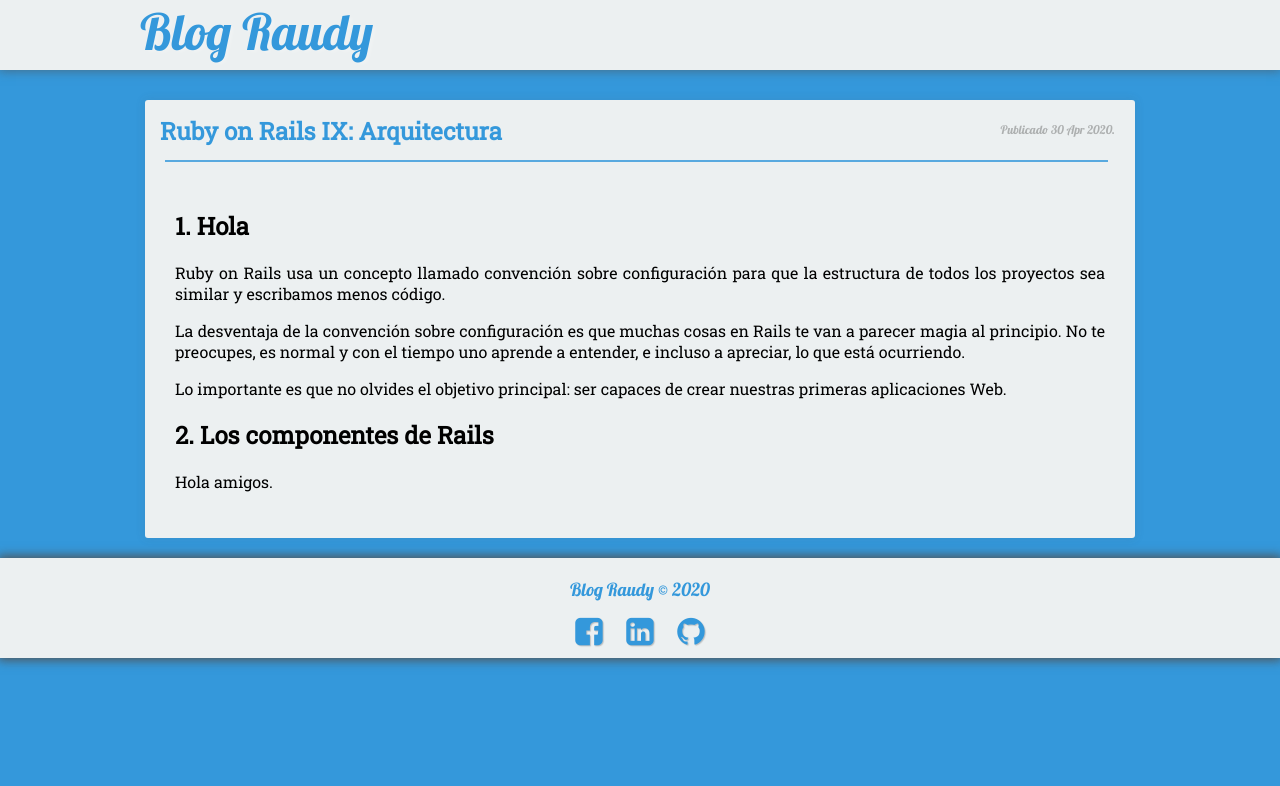
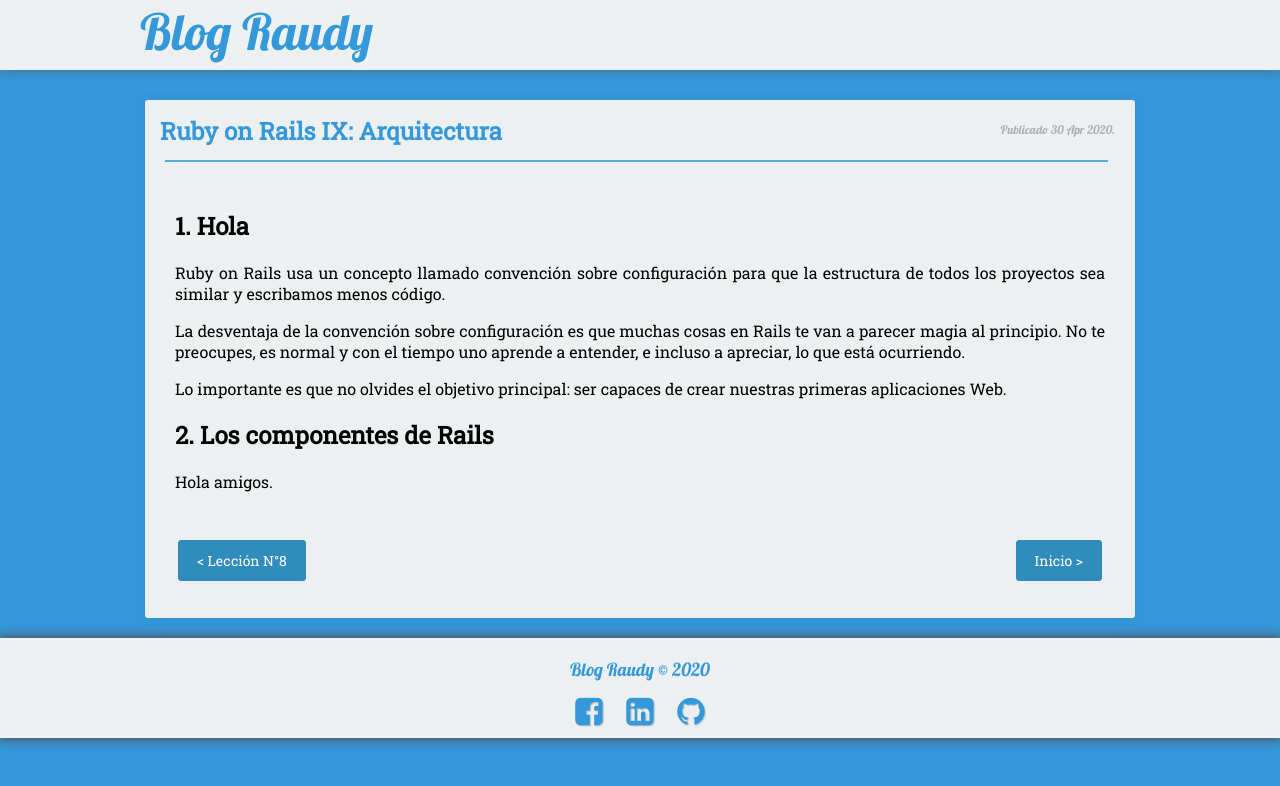
Before and after one commit to nisoto/Blog-anterior-2.0, a Jekyll site: the page built from _posts/2020-04-30-rails-ix-arquitectura.md, in a window 1280 px wide. Shown: the top 786 px of the page. Built offline with Jekyll 4.4.1, drawn with Linux system fonts in a browser that asks for light colours; nearby versions of some CDN libraries; part of the change alters nothing that is shown.

Commit message:
Update 2020-04-30-rails-ix-arquitectura.md

```diff
--- a/_posts/2020-04-30-rails-ix-arquitectura.md
+++ b/_posts/2020-04-30-rails-ix-arquitectura.md
@@ -17,3 +17,7 @@ Lo importante es que no olvides el objetivo principal: ser capaces de crear nues
 ## 2. Los componentes de Rails
 
 Hola amigos.
+
+|     |     |
+|:----|----:|
+| [< Lección N°8](https://nisoto.github.io/rails-viii-ruby-on-rails/){: .btn .btn-info} | [Inicio >](https://nisoto.github.io/blog/){: .btn .btn-info} |
```
